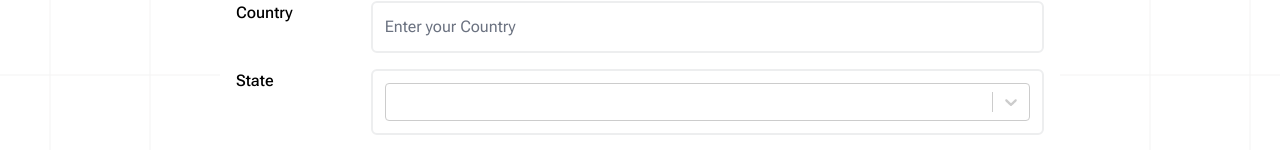
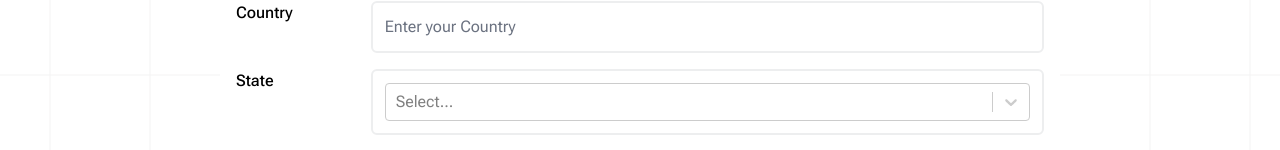
Before and after one commit to timjcai/invoice-generator-next, a Next.js app: page /dashboard in a window 1280 px wide. Shown: the part 775-925 px from the top of the page. Built offline with nearby package versions, Linux system fonts and the light colour scheme; no server answers; the database is empty.

Commit message:
bugfix: fixing typescript errors to ensure safe build

```diff
--- a/src/app/components/Forms/MerchantForm.tsx
+++ b/src/app/components/Forms/MerchantForm.tsx
@@ -288,10 +288,14 @@ export const MerchantForm: FC = () => {
                         <div className="col-span-5 border-2 border-[#EDEEEF] p-3 mb-4 rounded-md">
                             <StateSelector
                                 setState={setMerchantLocation}
-                                initValue={{
-                                    value: merchantLocation?.state,
-                                    label: merchantLocation?.state,
-                                }}
+                                initValue={
+                                    merchantLocation.state
+                                        ? {
+                                              value: merchantLocation.state,
+                                              label: merchantLocation.state,
+                                          }
+                                        : undefined
+                                }
                             />
                         </div>
                     ) : (
--- a/src/app/components/Forms/ProfileForm.tsx
+++ b/src/app/components/Forms/ProfileForm.tsx
@@ -236,10 +236,14 @@ const ProfileForm: FC = () => {
                         <div className="col-span-5 border-2 border-[#EDEEEF] p-3 mb-4 rounded-md">
                             <StateSelector
                                 setState={setLocationDetails}
-                                initValue={{
-                                    value: locationDetails?.state,
-                                    label: locationDetails?.state,
-                                }}
+                                initValue={
+                                    locationDetails.state
+                                        ? {
+                                              value: locationDetails.state,
+                                              label: locationDetails.state,
+                                          }
+                                        : undefined
+                                }
                             />
                         </div>
                     ) : (
--- a/src/app/components/Navigation/ProgressTabs.tsx
+++ b/src/app/components/Navigation/ProgressTabs.tsx
@@ -7,7 +7,7 @@ import {
     MerchantForm,
     NotesForm,
 } from "../Forms";
-import { IconType } from "@/app/types";
+import { IconType, LineItemsType, LocationType } from "@/app/types";
 import { generateInvoice } from "@/app/utils";
 import {
     InvoiceContextValue,
--- a/src/app/components/common/Selector.tsx
+++ b/src/app/components/common/Selector.tsx
@@ -97,7 +97,7 @@ export interface StateSelectorProps {
     initOptions?: StateSelectorOptions[];
     setState?: Dispatch<SetStateAction<Partial<LocationType>>>;
     defaultValue?: string;
-    initValue?: StateSelectorOptions;
+    initValue?: SelectorOptions | null;
 }
 
 export const StateSelector: FC<StateSelectorProps> = ({
@@ -107,8 +107,8 @@ export const StateSelector: FC<StateSelectorProps> = ({
     initValue,
 }) => {
     const [isLoading, setIsLoading] = useState<boolean>(false);
-    const [value, setValue] = useState<StateSelectorOptions | null>(
-        initValue || { value: undefined, label: undefined }
+    const [value, setValue] = useState<SelectorOptions | null>(
+        initValue ?? null
     );
 
     const options = [
@@ -121,8 +121,8 @@ export const StateSelector: FC<StateSelectorProps> = ({
         { value: "NT", label: "NT" },
     ];
 
-    const handleClick = (newValue: SingleValue<StateSelectorOptions>) => {
-        if (setState) {
+    const handleClick = (newValue: SelectorOptions | null) => {
+        if (setState && (newValue !== null || undefined)) {
             setState((prevOption) => ({
                 ...prevOption,
                 state: newValue!.value as StateType,
--- a/src/app/types/InvoiceDetailTypes.ts
+++ b/src/app/types/InvoiceDetailTypes.ts
@@ -30,7 +30,7 @@ export type TotalType = {
 
 export type GeneratorType = {
     profileDetails?: Partial<SellerType>,
-    billerDetails?: Partial<BuyerType>,
+    merchantDetails?: Partial<BuyerType>,
     invoiceDetails?: Partial<InvoiceDetailType>,
     paymentAndNotes?: Partial<PaymentNotesType>,
     lineItems?: LineItemsType[],
--- a/src/app/utils/InvoiceGenerator.ts
+++ b/src/app/utils/InvoiceGenerator.ts
@@ -229,8 +229,8 @@ export async function generateInvoice(data: Partial<GeneratorType>) {
                                         new Paragraph({
                                             children: [
                                                 new TextRun({text: `Bill To:`, break: 1, font: 'Damascus', bold: true}),
-                                                new TextRun({text: `${data.billerDetails?.businessName ? data.billerDetails?.businessName : ""}`, break: 1, font: 'Damascus'}),
-                                                new TextRun({text: `ABN: ${data.billerDetails?.ABN ? data.billerDetails?.ABN  : ""}`, break: 1, font: 'Damascus'}),
+                                                new TextRun({text: `${data.merchantDetails?.businessName ? data.merchantDetails?.businessName : ""}`, break: 1, font: 'Damascus'}),
+                                                new TextRun({text: `ABN: ${data.merchantDetails?.ABN ? data.merchantDetails?.ABN  : ""}`, break: 1, font: 'Damascus'}),
                                             ],
                                         }),
                                     ],
@@ -246,9 +246,9 @@ export async function generateInvoice(data: Partial<GeneratorType>) {
                                         new Paragraph({
                                             children: [
                                                 new TextRun({text: `Ship To:`, font: 'Damascus', break: 1, bold: true}),
-                                                new TextRun({text: `${data.billerDetails?.businessLocation?.streetLine1 ? data.billerDetails?.businessLocation?.streetLine1 : ""} ${data.billerDetails?.businessLocation?.streetLine2 != undefined ? data.billerDetails?.businessLocation?.streetLine2 : ""}`, break: 1, font: 'Damascus'}),
-                                                new TextRun({text: `${data.billerDetails?.businessLocation?.suburb ? data.billerDetails?.businessLocation?.suburb : ""} ${data.billerDetails?.businessLocation?.state != undefined ? data.billerDetails?.businessLocation?.state: ""} ${data.billerDetails?.businessLocation?.postcode!= undefined ? data.billerDetails?.businessLocation?.postcode : ""}`, break: 1, font: 'Damascus'}),
-                                                new TextRun({text: `${data.billerDetails?.businessLocation?.country ? data.billerDetails?.businessLocation?.country : ""}`, break: 1, font: 'Damascus'}),
+                                                new TextRun({text: `${data.merchantDetails?.businessLocation?.streetLine1 ? data.merchantDetails?.businessLocation?.streetLine1 : ""} ${data.merchantDetails?.businessLocation?.streetLine2 != undefined ? data.merchantDetails?.businessLocation?.streetLine2 : ""}`, break: 1, font: 'Damascus'}),
+                                                new TextRun({text: `${data.merchantDetails?.businessLocation?.suburb ? data.merchantDetails?.businessLocation?.suburb : ""} ${data.merchantDetails?.businessLocation?.state != undefined ? data.merchantDetails?.businessLocation?.state: ""} ${data.merchantDetails?.businessLocation?.postcode!= undefined ? data.merchantDetails?.businessLocation?.postcode : ""}`, break: 1, font: 'Damascus'}),
+                                                new TextRun({text: `${data.merchantDetails?.businessLocation?.country ? data.merchantDetails?.businessLocation?.country : ""}`, break: 1, font: 'Damascus'}),
                                             ],
                                         }),
                                     ],
--- a/src/app/utils/NumberDisplay.ts
+++ b/src/app/utils/NumberDisplay.ts
@@ -1,17 +1,16 @@
 import { CurrencyType } from "../types";
 
-export function displayABN(abn: number | undefined | null): string {
+export function displayABN(abn: string | undefined | null): string {
     // Convert the number to a string
     if (abn === null || abn === undefined) {
         return ""
     }
-    let numberString = abn.toString();
 
     // Split the string into groups of three digits from the end
     let groups = [];
-    while (numberString.length > 0) {
-        groups.unshift(numberString.slice(-3));
-        numberString = numberString.slice(0, -3);
+    while (abn.length > 0) {
+        groups.unshift(abn.slice(-3));
+        abn = abn.slice(0, -3);
     }
 
     // Join the groups with spaces
--- a/src/app/utils/Slug.ts
+++ b/src/app/utils/Slug.ts
@@ -1,4 +1,4 @@
-function createSlug(input:string) {
+export function createSlug(input:string) {
     let slug = input.toUpperCase().split('').slice(0,5);
     return slug;
 }
```
